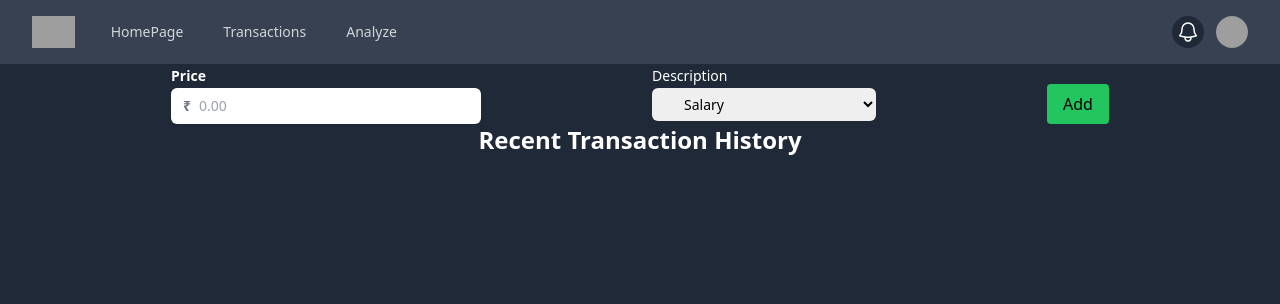
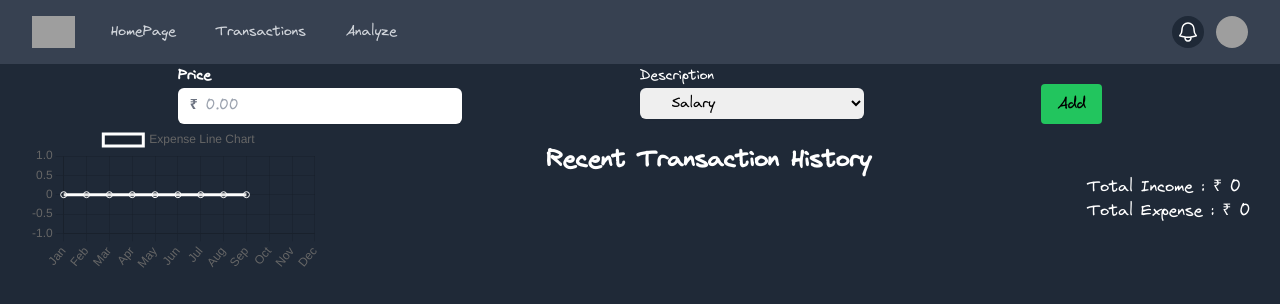
Before and after one commit to Omkar2310/artha-sakshar, a React (Vite) app: page / in a window 1280 px wide. Shown: the top 304 px of the page. Built offline with nearby package versions, Linux system fonts and the light colour scheme; grey boxes are pictures that could not be loaded.

Commit message:
added line chart on home page

```diff
--- a/src/App.css
+++ b/src/App.css
@@ -1,9 +1,12 @@
-*{
-    /* background-color: #6786e6; */
+* {
+
   color: white;
-    /* flood-color: white; */
 }
 
+@font-face {
+  font-family: "virgil";
+  src: local('MyFont'), url(./fonts/virgil.woff2) format('woff2');
+}
 
 input::-webkit-outer-spin-button,
 input::-webkit-inner-spin-button {
--- a/src/components/Analyze/Analyze.tsx
+++ b/src/components/Analyze/Analyze.tsx
@@ -36,7 +36,7 @@ export default function Analyze() {
         ctx = chart.ctx;
       ctx.restore();
       const fontSize = (height / 160).toFixed(2);
-      ctx.font = fontSize + "em sans-serif";
+      ctx.font = fontSize;
       ctx.fillStyle = "white";
       ctx.textBaseline = "top";
       const text = `${income}`,
--- /dev/null
+++ b/src/components/Analyze/LineChart.tsx
@@ -0,0 +1,78 @@
+/* eslint-disable prefer-const */
+/* eslint-disable @typescript-eslint/no-explicit-any */
+import { useSelector } from "react-redux";
+import { useEffect, useState } from 'react'
+import { TransactionModel } from "../../model/transaction";
+import "chart.js/auto";
+import { Line } from "react-chartjs-2";
+
+export default function LineChart() {
+  const statement: TransactionModel[] = useSelector((state: any) => state.statement);
+  const [groupChartData, setGroupChartData] = useState<number[]>([]);
+  const months = [
+    'Jan',
+    'Feb',
+    'Mar',
+    'Apr',
+    'May',
+    'Jun',
+    'Jul',
+    'Aug',
+    'Sep',
+    'Oct',
+    'Nov',
+    'Dec',
+  ]
+  const chartData = {
+    datasets: [{
+      label: "Expense Line Chart",
+      data: groupChartData,
+      fill: false,
+      borderColor: "#FFFFFF",
+    }],
+    labels: months
+  };
+
+
+  useEffect(() => {
+    let monthData: any = [];
+    let expenseDataByMonth: any = [];
+    statement.map(transaction => {
+        // console.log(transaction.date.split(',')[0].split('/')[1]);
+        const monthIndex = parseInt(transaction.date.split(',')[0].split('/')[1])-1;
+        // console.log(monthIndex);
+        if(!monthData.find((item:any) => item === months[monthIndex])) {
+          monthData.push(months[monthIndex]);
+        }
+        if(transaction.type !== "Income")
+        {
+          expenseDataByMonth.push({amount: transaction.amount, month: monthIndex});
+        }
+      })
+      let result: any = [];
+      expenseDataByMonth.reduce((res: any, value: any) => {
+          if (!res[value.month]) {
+              res[value.month] = { month: value.month, amt: 0 };
+              result.push(res[value.month])
+          }
+          res[value.month].amt += value.amount;
+          return res;
+      }, {});
+      const currMonth = new Date().getMonth();
+      const expensesData = new Array(currMonth).fill(0);
+      result.map((res: any) => {
+        expensesData[res.month] = Math.abs(res.amt);
+      });
+      console.log(expensesData);
+      setGroupChartData(expensesData);
+  }, [statement])
+
+  return (
+    <div className="flex justify-center bg-gray-800">
+      {groupChartData && groupChartData.length ?
+        <Line data={chartData}/>
+        : <p>Loading...</p>
+      }
+    </div>
+  )
+}
--- a/src/components/HomePage/HomePage.tsx
+++ b/src/components/HomePage/HomePage.tsx
@@ -3,22 +3,48 @@ import { useSelector } from 'react-redux'
 import TransactionList from '../TransactionList/TransactionList';
 import useLocalStorage from '../hooks/useLocalStorage';
 import { TransactionModel } from '../../model/transaction';
-import { useEffect } from 'react';
+import { useEffect, useState } from 'react';
 import Transaction from '../Transaction/Transaction';
+import LineChart from '../Analyze/LineChart';
 
 export default function HomePage() {
     const statement = useSelector((state: any) => state.statement);
     const [, updateLocalStorageValue] = useLocalStorage<TransactionModel[]>('transact', statement);
-    console.log("Statement is " + JSON.stringify(statement));
+    const [totalIncome, setTotalIncome] = useState(0);
+    const [totalExpense, setTotalExpense] = useState(0);
+    // console.log("Statement is " + JSON.stringify(statement));
+    // const x = [{ "amount": -32000, "date": "3/10/2023, 3:02:01 pm", "description": "EMIs", "classification": "Need", "type": "Expense" }, { "amount": -32000, "date": "3/10/2023, 3:02:15 pm", "description": "Gym", "classification": "Want", "type": "Expense" }, { "amount": -7000, "date": "3/10/2023, 3:25:18 pm", "description": "MF", "classification": "Save", "type": "Expense" }, { "amount": -2500, "date": "3/10/2023, 3:25:31 pm", "description": "Electricity", "classification": "Need", "type": "Expense" }]
+    // statement = [...statement, ...x];
 
     useEffect(() => {
+        const income = statement.reduce((total: number, transact: TransactionModel) => {
+            return transact.type === "Income" ? total + transact.amount : total
+        }, 0)
+        const expense = statement.reduce((total: number, transact: TransactionModel) => {
+            return transact.type === "Expense" ? total + transact.amount : total
+        }, 0)
+        setTotalIncome(income);
+        setTotalExpense(expense);
         updateLocalStorageValue(statement);
     }, [statement, updateLocalStorageValue])
 
     return (
         <div className='flex flex-col bg-gray-800'>
             <Transaction />
-            <TransactionList transactions={statement} />
+            <div className='flex flex-row justify-around content-center'>
+                <div className='self-center'>
+                    <LineChart />
+                </div>
+                <div className='w-1/2 p-5'>
+                    <h2 className="text-2xl font-semibold mb-4 text-center">Recent Transaction History</h2>
+                    <TransactionList transactions={statement} filter={true} />
+                    {/* <LineChart/> */}
+                </div>
+                <div className='self-center'>
+                    <p>Total Income : ₹ {totalIncome}</p>
+                    <p>Total Expense : ₹ {totalExpense}</p>
+                </div>
+            </div>
         </div>
     )
 }
--- a/src/components/NavBar/NavBar.tsx
+++ b/src/components/NavBar/NavBar.tsx
@@ -1,6 +1,7 @@
 import { Fragment } from 'react'
 import { Disclosure, Menu, Transition } from '@headlessui/react'
 import { Bars3Icon, BellIcon, XMarkIcon } from '@heroicons/react/24/outline'
+import { Link } from 'react-router-dom'
 
 const navigation = [
     { name: 'HomePage', href: '/', current: false },
@@ -42,9 +43,9 @@ export default function NavBar() {
                                 <div className="hidden sm:ml-6 sm:block">
                                     <div className="flex space-x-4">
                                         {navigation.map((item) => (
-                                            <a
+                                            <Link
                                                 key={item.name}
-                                                href={item.href}
+                                                to={item.href}
                                                 className={classNames(
                                                     item.current ? 'bg-gray-900 text-white' : 'text-gray-300 hover:bg-gray-700 hover:text-white',
                                                     'rounded-md px-3 py-2 text-sm font-medium'
@@ -52,7 +53,7 @@ export default function NavBar() {
                                                 aria-current={item.current ? 'page' : undefined}
                                             >
                                                 {item.name}
-                                            </a>
+                                            </Link>
                                         ))}
                                     </div>
                                 </div>
--- a/src/components/Transaction/Transaction.tsx
+++ b/src/components/Transaction/Transaction.tsx
@@ -38,7 +38,6 @@ export default function Transaction() {
         setTransaction(currentTransaction);
         dispatch(addTransaction(currentTransaction));
         setAmount("");
-        setDescription("");
         setClassification("");
     };
 
--- a/src/components/TransactionList/TransactionList.tsx
+++ b/src/components/TransactionList/TransactionList.tsx
@@ -7,6 +7,7 @@ import useLocalStorage from '../hooks/useLocalStorage';
 
 interface TransactionListProps {
   transactions: TransactionModel[];
+  filter?: boolean;
 }
 
 const TransactionList: React.FC<TransactionListProps> = ({ transactions }) => {
@@ -19,16 +20,28 @@ const TransactionList: React.FC<TransactionListProps> = ({ transactions }) => {
     dispatch(deleteTransaction(transaction));
   }
 
+  // if(filter) {
+  //   transactions = transactions.filter(trans => {
+  //     console.log(parseInt(trans.date.split(',')[0].split('/')[1])-1);
+  //     parseInt(trans.date.split(',')[0].split('/')[1])-1 === new Date().getMonth();
+  //   })
+  // }
+
   useEffect(() => {
+    // if(filter) {
+      // transactions = transactions.filter(trans => {
+      //   parseInt(trans.date.split(',')[0].split('/')[1])-1 === new Date().getMonth();
+      // })
+    // }
     updateLocalStorageValue(transactions);
   }, [transactions, updateLocalStorageValue])
 
 
   return (
-    <div className='flex flex-col items-center bg-gray-800'>
+    <div className='flex flex-col h-3/4 overflow-auto items-center bg-gray-800'>
       {/* <Transaction /> */}
-      <h2 className="text-2xl font-semibold mb-4">Recent Transaction History</h2>
-      <div className="p-4 w-1/2 h-1/2 overflow-auto">
+      {/* <h2 className="text-2xl font-semibold mb-4">Recent Transaction History</h2> */}
+      <div className="p-4 w-1/2">
         <ul className='border-white rounded-2xl'>
           {transactions.map((transaction: TransactionModel) => (
             <li key={transaction.date} className="rounded-2xl mb-2">
--- a/src/index.css
+++ b/src/index.css
@@ -5,3 +5,9 @@ html, body, #root, #root > div {
 @tailwind base;
 @tailwind components;
 @tailwind utilities;
+
+@layer base {
+    html {
+      font-family: "virgil", system-ui, sans-serif;
+    }
+  }
```
Also changed, not shown: src/fonts/virgil.woff2 (added). Lines whose indentation alone changed are shown as unchanged.
